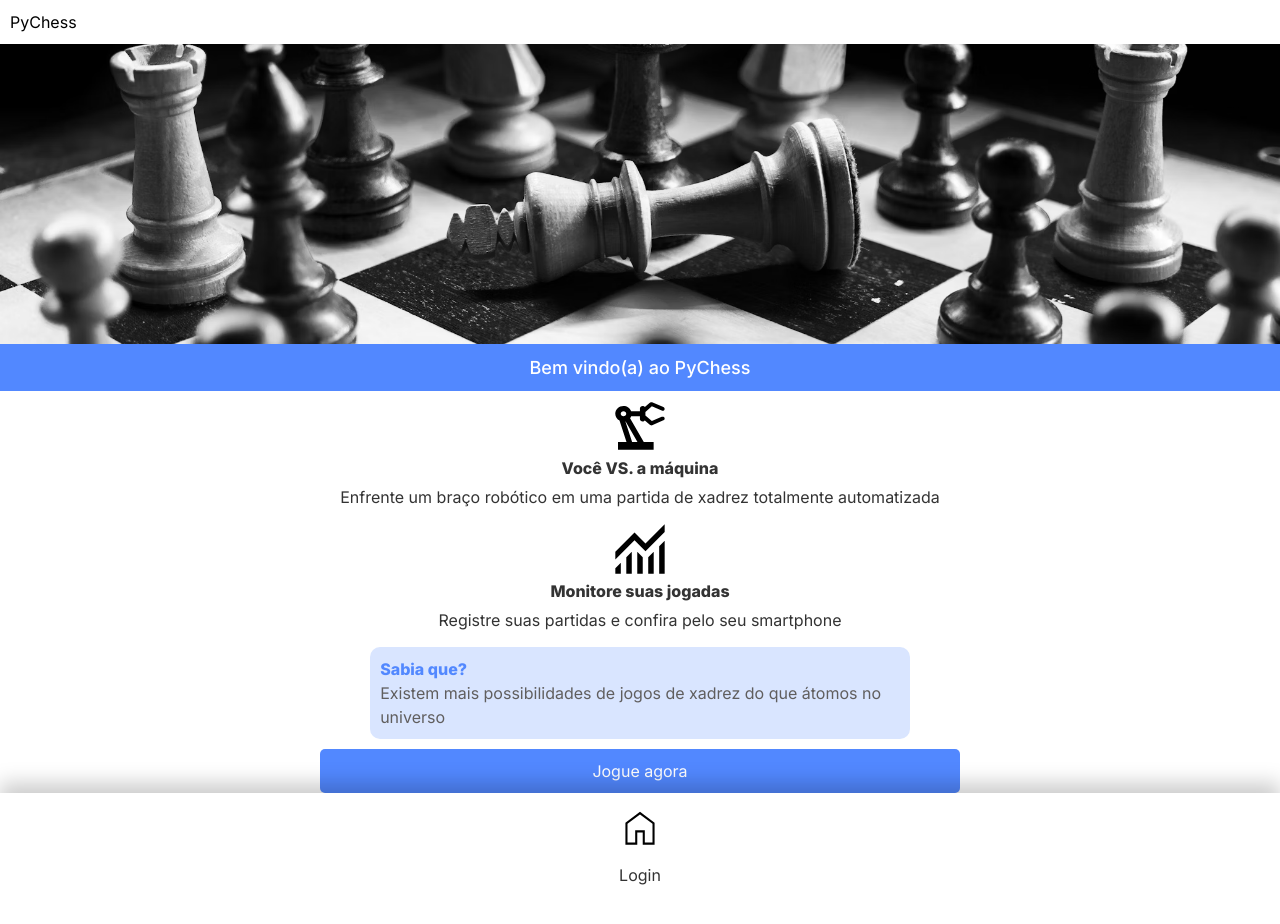
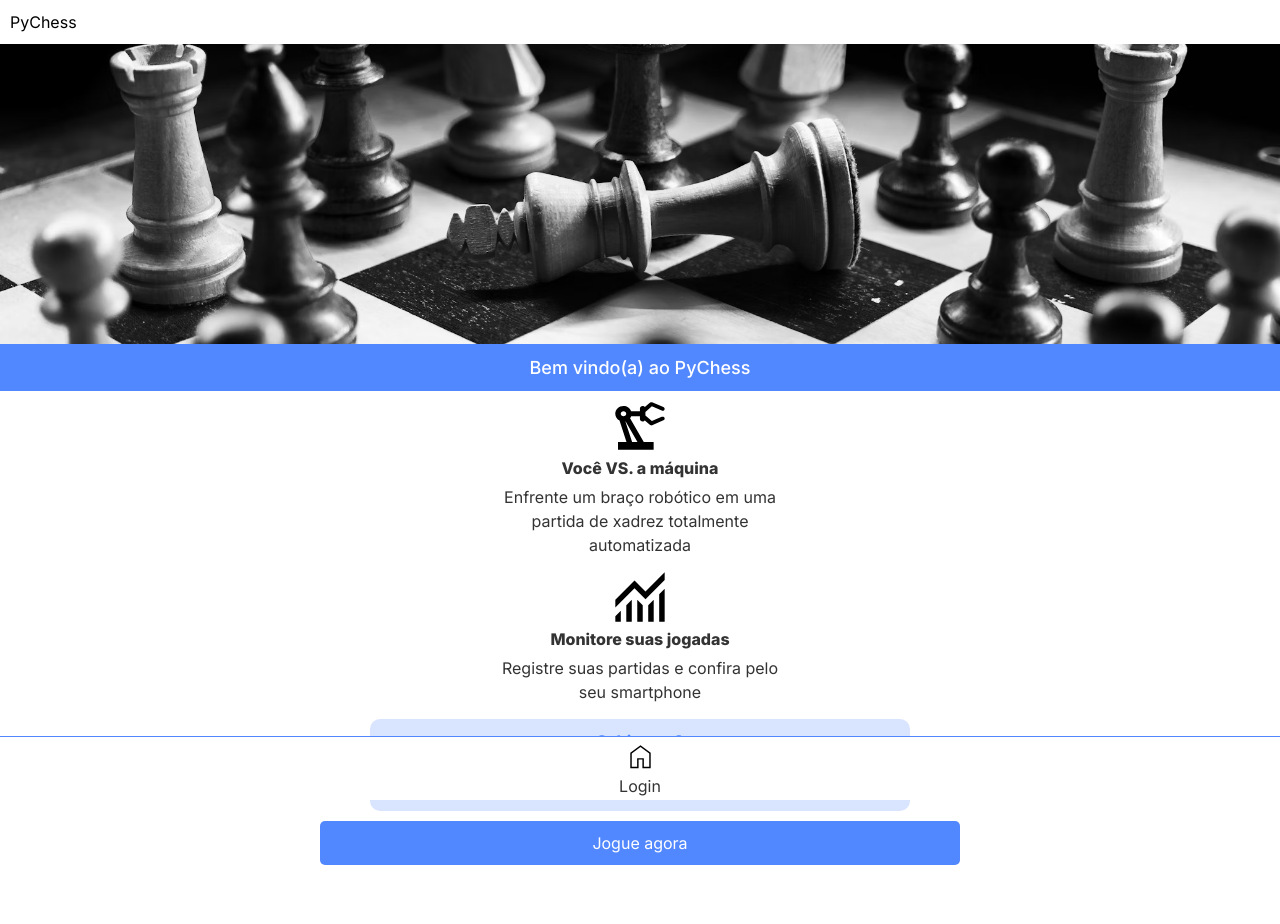
Before and after one commit to pineappletechnology-dev/Pychess-Front, a Next.js app: page / in a window 1280 px wide. Shown: the top 924 px of the page. Before the commit the page ends 897 px from the top, so only its background shows below. Built offline with nearby package versions, Linux system fonts and the light colour scheme.

Commit message:
fix: correções front

```diff
--- a/src/app/page.tsx
+++ b/src/app/page.tsx
@@ -40,7 +40,6 @@ export default function Register() {
                 </div>
 
                 <GenericButton text="Jogue agora"></GenericButton>
-
             </div>
                 <Footer iconName='icon-home.svg' text='Login'></Footer>
         </div>
--- a/src/app/styles.module.css
+++ b/src/app/styles.module.css
@@ -8,9 +8,11 @@
     display: flex;
     flex-direction: column;
     align-items: center;
+    justify-content: center;
     gap: 10px;
     width: 100%;
     flex-grow: 1;
+    margin-bottom: 10px;
 }
 
 .welcomeContainer {
@@ -38,7 +40,9 @@
 .landInfoLayout {
     display: flex;
     flex-direction: column;
+    align-items: center;
     gap: 15px;
+    text-align: center;
 }
 
 .landInfo {
@@ -46,6 +50,8 @@
     flex-direction: column;
     align-items: center;
     gap: 5px;
+
+    width: 50%;
 }
 
 .landInfoTitle {
--- a/src/components/Footer/Footer.tsx
+++ b/src/components/Footer/Footer.tsx
@@ -9,7 +9,7 @@ interface FooterInfo {
 export default function Footer({iconName, text}: FooterInfo) {
     return(
         <footer className={styles.footer}>
-            <Image src={`/icons/${iconName}`} alt="Profile" width={50} height={50} />
+            <Image src={`/icons/${iconName}`} alt="Profile" width={35} height={35} />
             <p>{text}</p>
         </footer>
     )
--- a/src/components/Footer/styles.module.css
+++ b/src/components/Footer/styles.module.css
@@ -1,12 +1,14 @@
 .footer {
+    position: sticky;
+    bottom: 0px;
     display: flex;
     flex-direction: column;
     align-items: center;
     justify-content: center;
-    gap: 10px;
+    /* gap: 2px; */
 
     background-color: white;
-    padding: 10px;
+    padding: 2px 10px;
 
-    filter: drop-shadow(0 -10px 10px rgba(0, 0, 0, 0.2));
+    border-top: 1px solid #5288FF;
 }
--- a/src/components/PasswordInput/styles.module.css
+++ b/src/components/PasswordInput/styles.module.css
@@ -7,6 +7,7 @@
 
 .inputText {
     border: none;
+    font-size: 16px;
     flex: 1;
 }
 
```
